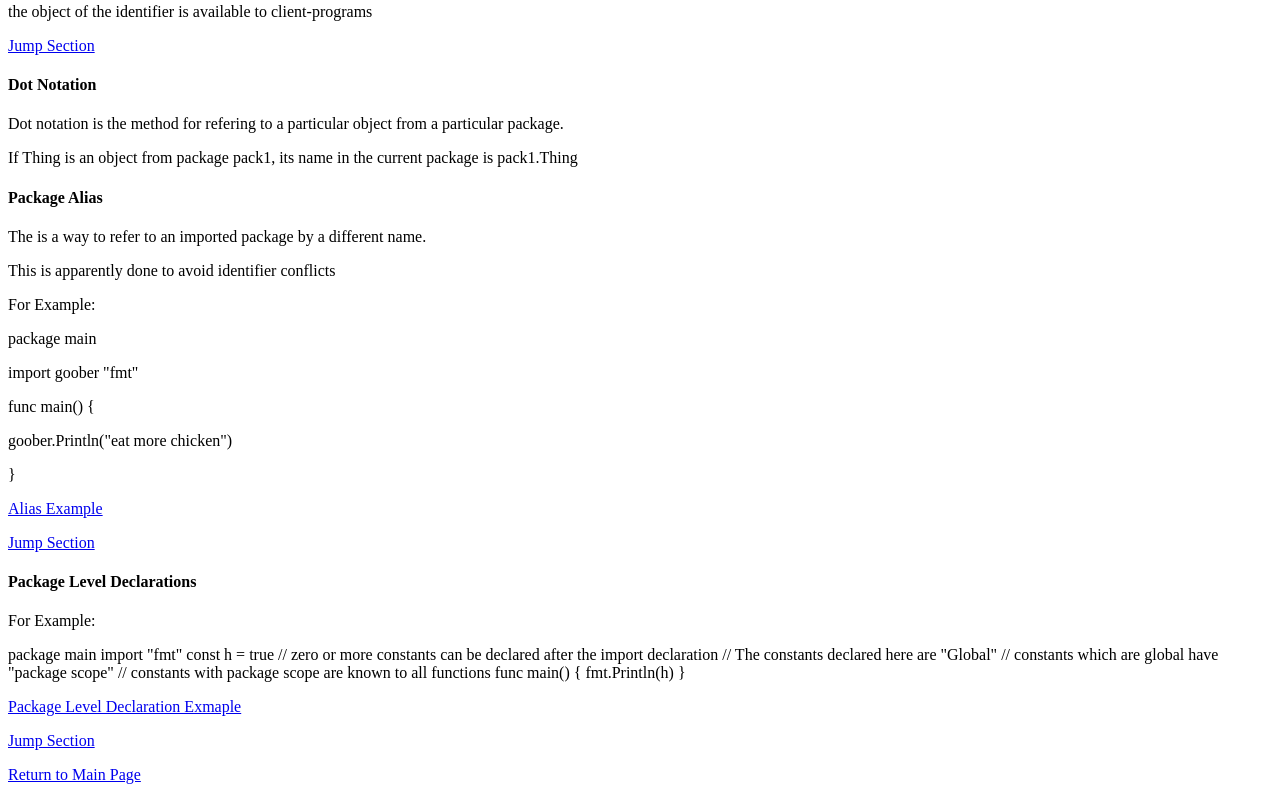
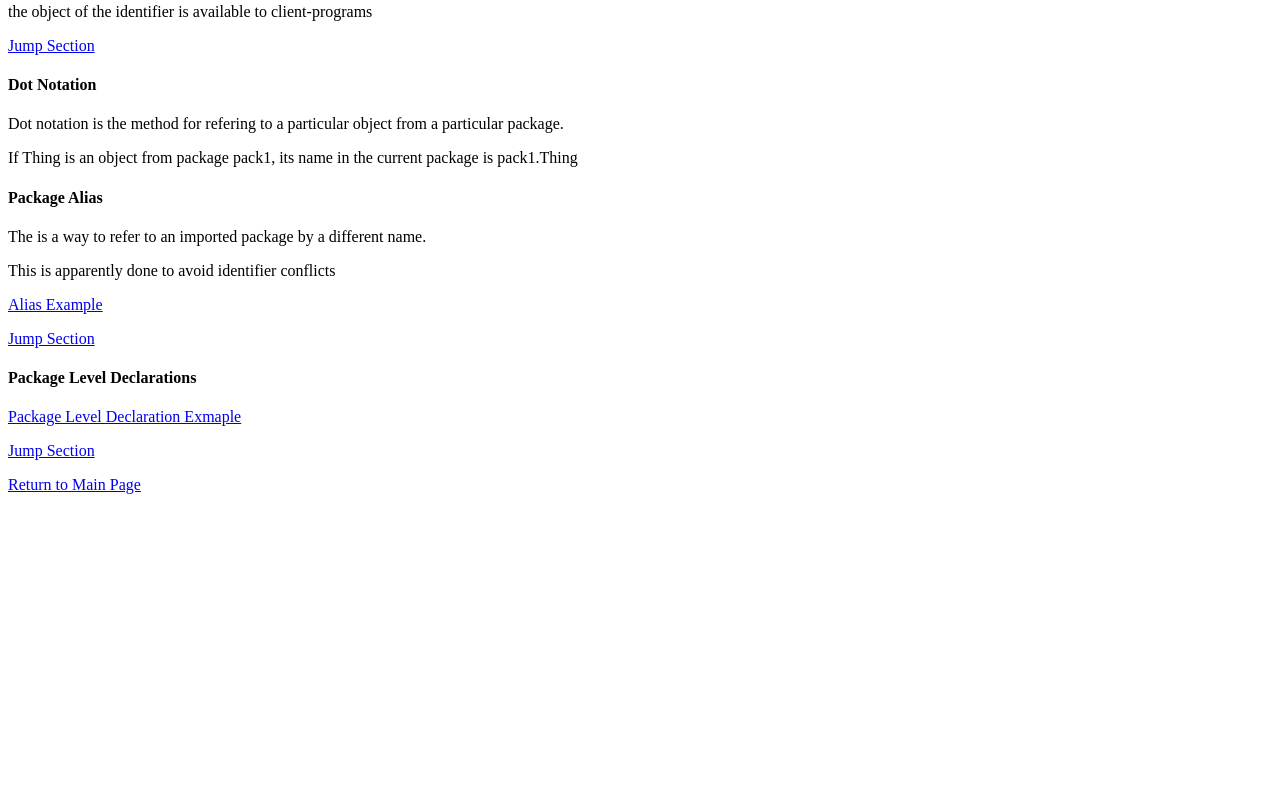
Before and after one commit to jvandehy/jvandehy.github.io, a plain HTML site: page balbaert/balbaert.html in a window 1280 px wide. Shown: the part 1959-2759 px from the top of the page. After the commit the page ends 2469 px from the top, so only its background shows below. Drawn offline with Linux system fonts and the light colour scheme.

Commit message:
cleaned up balbaert file

```diff
--- a/balbaert/balbaert.html
+++ b/balbaert/balbaert.html
@@ -79,25 +79,9 @@
 <h4 Id ="Package Alias">Package Alias</h4>
 <p> The is a way to refer to an imported package by a different name.
 <p> This is apparently done to avoid identifier conflicts
-<P> For Example:
-<p>    package main
-<p>    import  goober "fmt"
-<p>    func main() {
-<p>        goober.Println("eat more chicken")
-<p>        }
 <p><a href="https://play.golang.org/p/leR1ngx01yi">Alias Example</a>
 <p><a href="#Jump Section">Jump Section</a></p>
 <h4 Id="Package Level Declarations">Package Level Declarations</h4>
-<p> For Example:
-<p>package main
-      import "fmt"
-      const h = true 	// zero or more constants can be declared after the import declaration
-                	// The constants declared here are "Global"
-                	// constants which are global have "package scope"
-	        	// constants with package scope are known to all functions
-      func main() {
-          fmt.Println(h)
-          }
 <p><a href="https://play.golang.org/p/y5SUxgH19qU">Package Level Declaration Exmaple</a>
 <p><a href="#Jump Section">Jump Section</a></p>
 <p><a href="../index.html">Return to Main Page</a></p>
```
